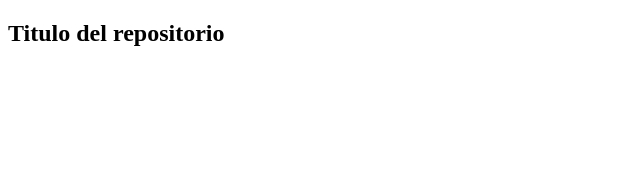
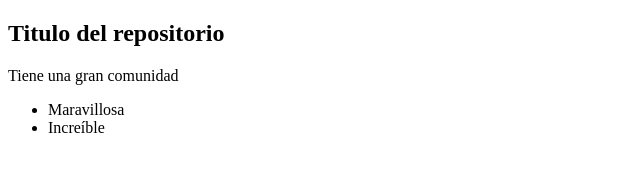
Before and after one commit to adrian0fernandez/1frontendDeveloper, a plain HTML site: page src/index.html in a window 1280 px wide. Shown: the whole page, without its empty margins (0-640 px from the left). Drawn offline with Linux system fonts and the light colour scheme.

```diff
--- a/src/index.html
+++ b/src/index.html
@@ -9,7 +9,11 @@
 <body>
     <section>
         <h1>Titulo del repositorio</h1>
+        <p>Tiene una gran comunidad</p>
+        <ul>
+            <li>Maravillosa</li>
+            <li>Increíble</li>
+        </ul>
     </section>
-
 </body>
 </html>
```
